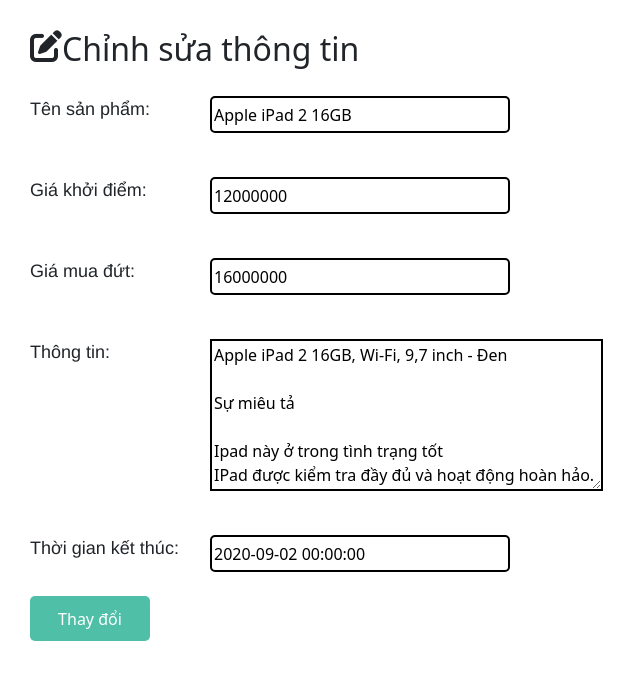
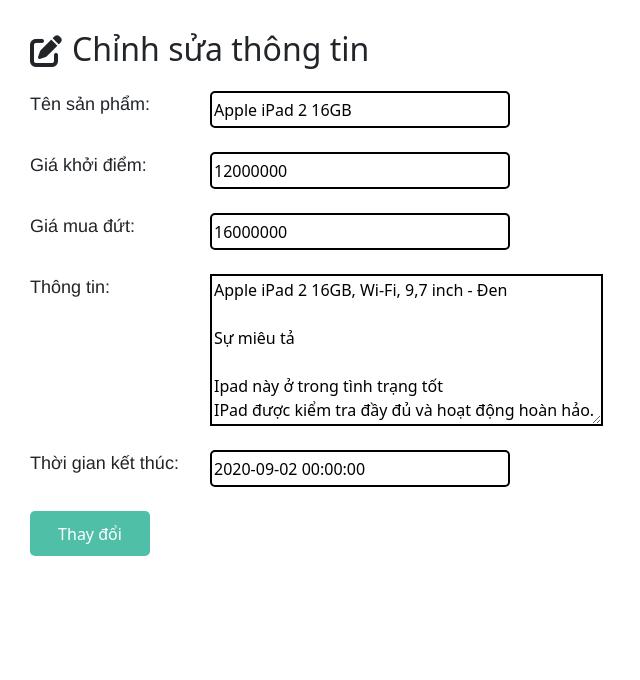
Before and after one commit to LilPub/Project_Auction, a PHP site: page /process_update.php?ItemID=29 in a window 1280 px wide. Shown: the top 680 px of the page, without its empty margins (0-640 px from the left). Run offline with PHP 8.4, Linux system fonts and the light colour scheme; data comes from the database, SQL or seed files in the repository.

Commit message:
update css

```diff
--- a/css/update.css
+++ b/css/update.css
@@ -1,6 +1,12 @@
 .content{
     margin-top: 30px;
     margin-left: 30px;
+}
+h2{
+    margin-left: 10px;
+}
+i{
+    margin-top: 5px;
 }
 .form{
     margin-top: 15px;
@@ -8,7 +14,6 @@
 }
 label{
     display: flex;
-    margin-top: 20px;
 }
 span{
     width: 180px;
@@ -21,6 +26,11 @@
     width: 300px;
     height: 37px;
 }
+select{
+    border: 2px solid black;
+    border-radius: 5px;
+    height: 37px;
+}
 .update-btn{
     width: 120px;
     height: 45px;
```
